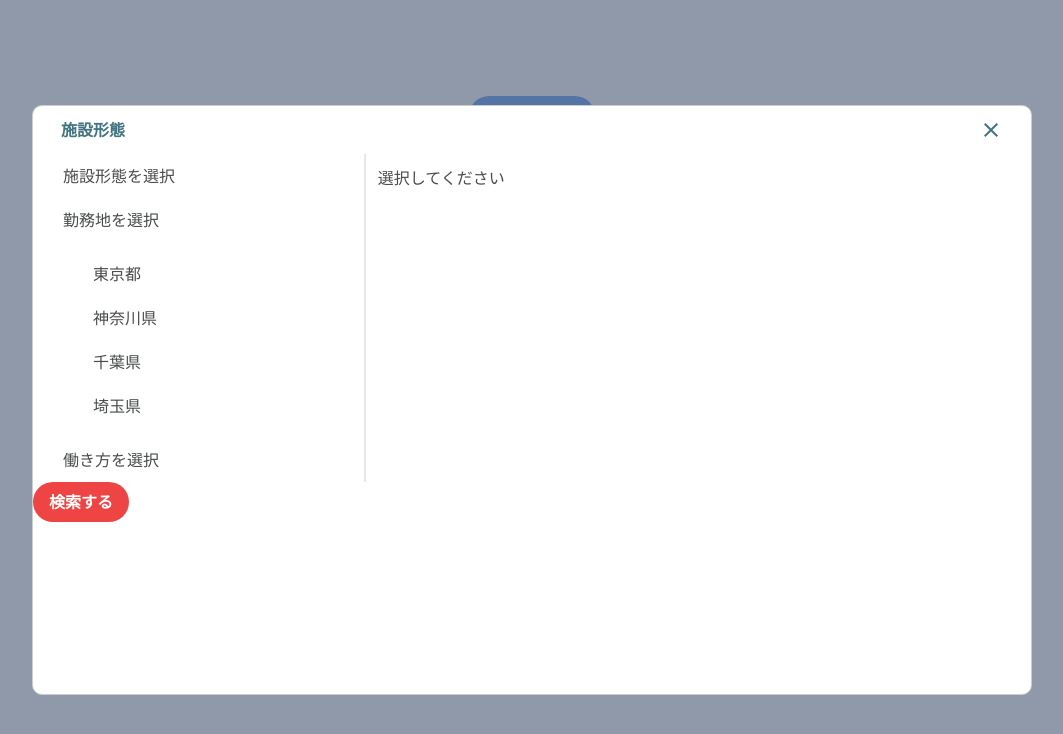
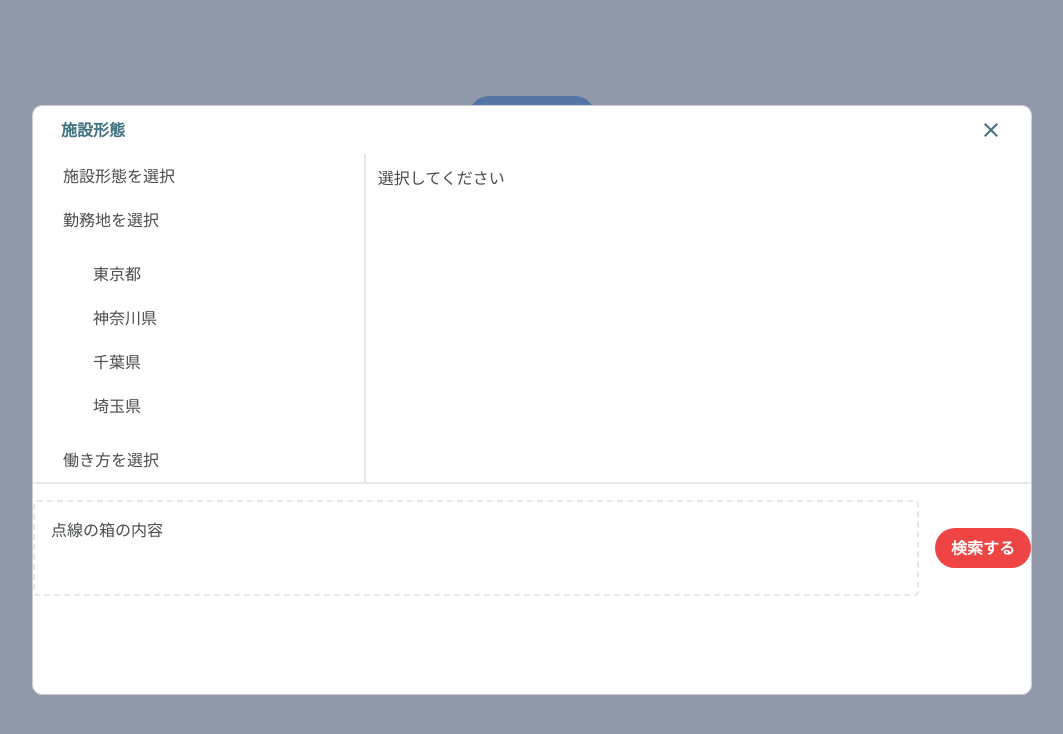
Before and after one commit to shinnkura/modal-tailwind, a Next.js app: page / in a window 1280 px wide. Both pictures are taken after a click on the button "Open Modal". Shown: the top 734 px of the page, without its empty margins (108-1171 px from the left). Built offline with nearby package versions, Linux system fonts and the light colour scheme.

Commit message:
feat(modal下部): 点線の箱を用意

```diff
--- a/app/page.tsx
+++ b/app/page.tsx
@@ -174,12 +174,17 @@ export default function Home() {
           </div>
           <div className="p-3 w-2/3">{renderContent()}</div>
         </div>
-        <button
-          onClick={closeModal}
-          className="bg-red-500 hover:bg-red-700 text-white font-bold py-2 px-4 rounded-full"
-        >
-          検索する
-        </button>
+        <div className="flex items-center justify-between border-t-2 pt-4">
+          <div className="border-dashed border-2 rounded p-4 flex-grow h-24 mr-4">
+            点線の箱の内容
+          </div>
+          <button
+            onClick={closeModal}
+            className="bg-red-500 hover:bg-red-700 text-white font-bold py-2 px-4 rounded-full self-center"
+          >
+            検索する
+          </button>
+        </div>
       </Modal>
     </main>
   );
```
